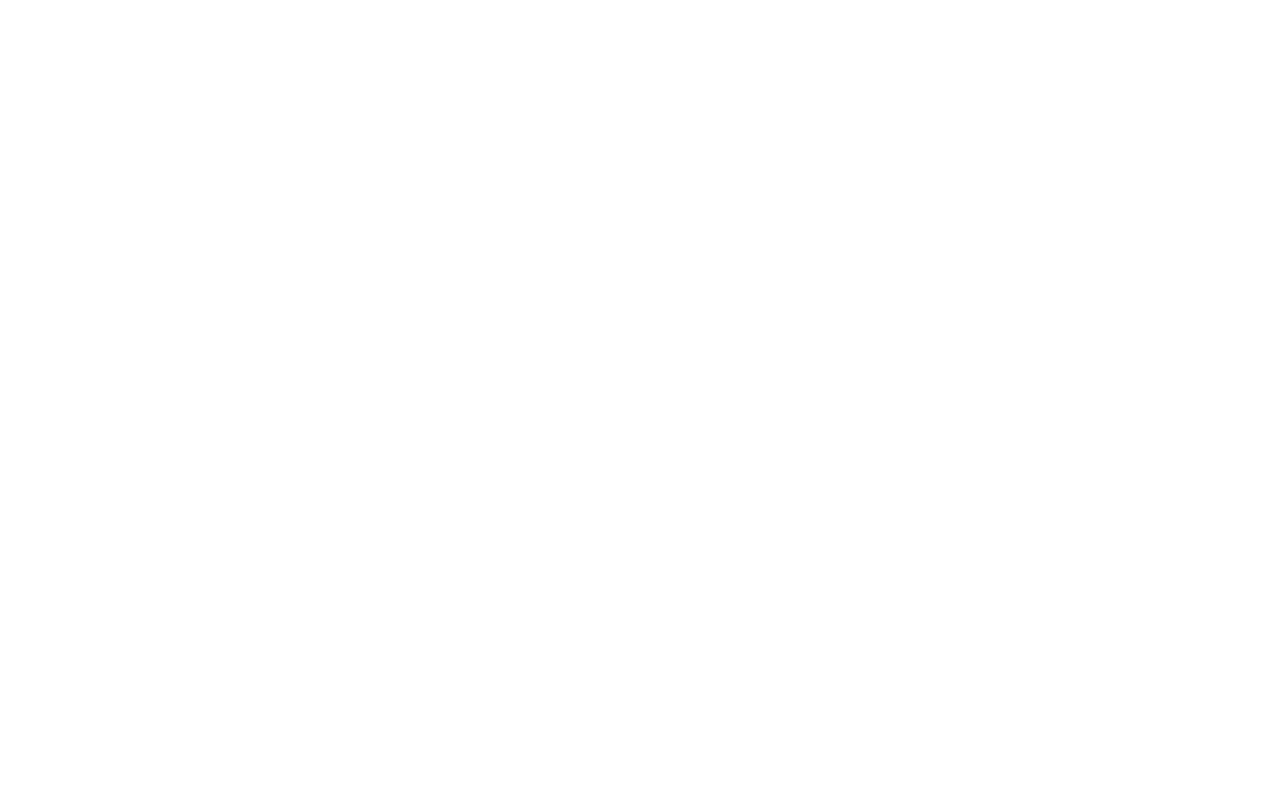
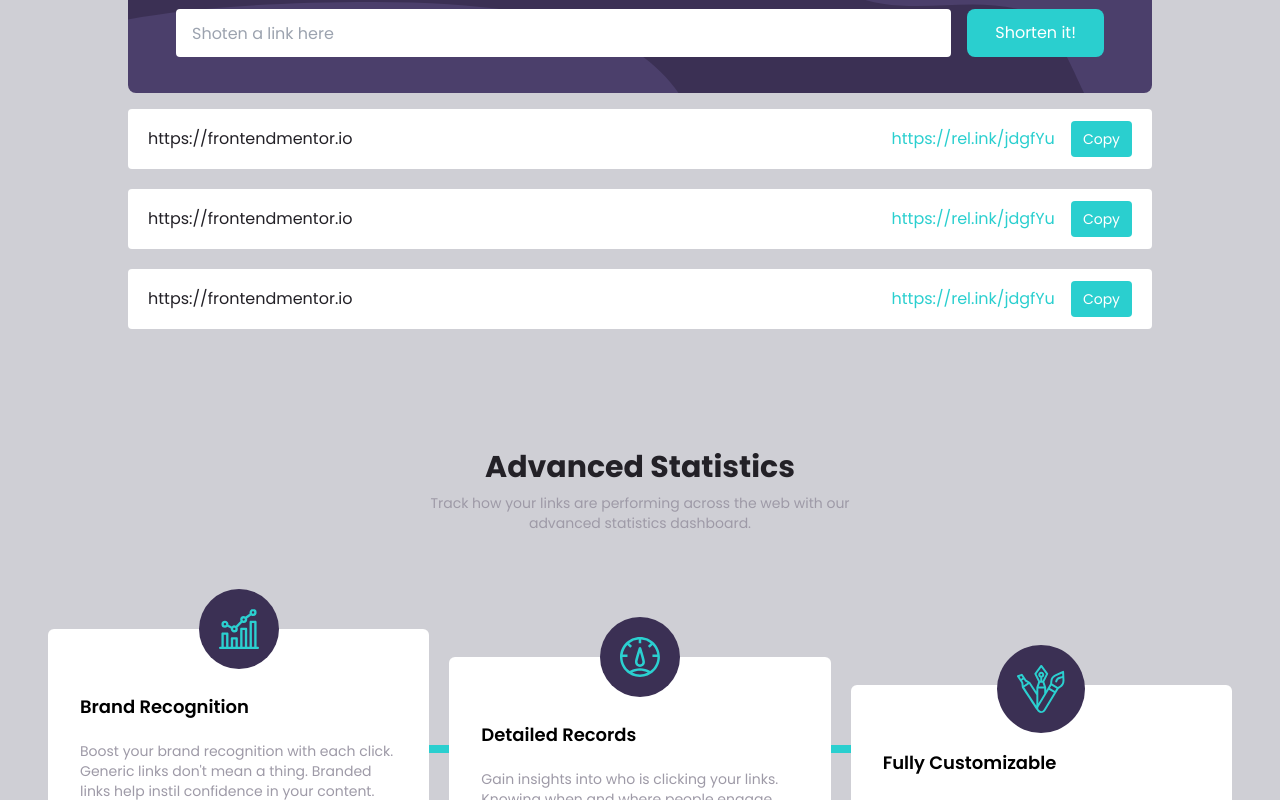
Before and after one commit to kriti2497/url-shortener-nextjs, a Next.js app: page / in a window 1280 px wide. Shown: the part 740-1540 px from the top of the page. Before the commit the page ends 800 px from the top, so only its background shows below. Built offline with nearby package versions, Linux system fonts and the light colour scheme.

Commit message:
feat: analytic section + link input section

```diff
--- /dev/null
+++ b/app/components/MainUrlDiv.tsx
@@ -0,0 +1,37 @@
+"use client";
+
+import React, { useState } from "react";
+
+import LinkOption from "./common/LinkOption";
+
+const MainUrlDiv = () => {
+  const [linkValue, setLinkValue] = useState("");
+  return (
+    <div className=" bg-shortlyLightestGray">
+      <div className="relative flex flex-col gap-4 mx-auto py-10 w-[80%]">
+        <div className="bg-shortlyDarkViolet rounded-lg flex flex-col lg:flex-row bg-shorten-desktop h-full px-6 py-5 lg:py-9 lg:px-12 gap-4">
+          <input
+            type="text"
+            placeholder="Shoten a link here"
+            className="w-full h-12 px-4 py-1 rounded-[4px]"
+            value={linkValue}
+            onChange={(e: any) => {
+              if (e.target.value.trim()) setLinkValue(e.target.value);
+            }}
+          />
+          <button className="bg-shortlyCyan text-white w-full lg:w-40 rounded-lg p-3">
+            Shorten it!
+          </button>
+        </div>
+
+        <div className="flex flex-col gap-5">
+          <LinkOption />
+          <LinkOption />
+          <LinkOption />
+        </div>
+      </div>
+    </div>
+  );
+};
+
+export default MainUrlDiv;
--- /dev/null
+++ b/app/components/Statistics.tsx
@@ -0,0 +1,56 @@
+import AnalyticsCard from "./common/AnalyticsCard";
+import BrandRecognition from "../images/icon-brand-recognition.svg";
+import DetailedRecords from "../images/icon-detailed-records.svg";
+import FullyCustomizable from "../images/icon-fully-customizable.svg";
+import Image from "next/image";
+import React from "react";
+export interface IAnalytics {
+  img: React.ReactNode;
+  title: string;
+  details: string;
+}
+const Statistics = () => {
+  const analyticsArr: IAnalytics[] = [
+    {
+      img: <Image src={BrandRecognition} alt="brand" />,
+      title: "Brand Recognition",
+      details:
+        "Boost your brand recognition with each click. Generic links don't mean a thing. Branded links help instil confidence in your content.",
+    },
+    {
+      img: <Image src={DetailedRecords} alt="records" />,
+      title: "Detailed Records",
+      details:
+        "Gain insights into who is clicking your links. Knowing when and where people engage with your content helps Inform better decisions.",
+    },
+    {
+      img: <Image src={FullyCustomizable} alt="custom" />,
+      title: "Fully Customizable",
+      details:
+        "Improve brand awareness and content aiscoveraibility through customizable links, supercnarging audience engagement.",
+    },
+  ];
+  return (
+    <div className="px-9 pt-12 pb-40 pt lg:px-12 lg:pt-20 lg:pb-40 bg-shortlyLightestGray">
+      <div className="mb-24">
+        <div className="text-center font-bold text-[28px] lg:text-3xl mb-2 text-shortlyVeryDarkViolet">
+          Advanced Statistics
+        </div>
+        <p className="text-shortlyGrayishViolet text-center text-sm lg:w-[36%] lg:mx-auto">
+          Track how your links are performing across the web with our advanced
+          statistics dashboard.
+        </p>
+      </div>
+      <div className="relative">
+        <hr className="h-2 bg-shortlyCyan absolute top-2/4 w-full border-0" />
+        <div className="flex flex-col lg:flex-row gap-5 [&>*:nth-child(2)]:top-7 [&>*:nth-child(3)]:top-14">
+          {analyticsArr.map((analytic: IAnalytics) => (
+            <AnalyticsCard value={analytic} key={analytic.title} />
+          ))}
+        </div>
+      </div>
+    </div>
+  );
+};
+
+export default Statistics;
--- /dev/null
+++ b/app/components/common/AnalyticsCard.tsx
@@ -0,0 +1,17 @@
+import { IAnalytics } from "../Statistics";
+import React from "react";
+
+const AnalyticsCard: React.FC<{ value: IAnalytics }> = ({ value }) => {
+  const { img, title, details } = value;
+  return (
+    <div className="bg-white px-8 pb-10 pt-16 flex flex-col gap-5 rounded-md relative flex-1">
+      <span className="p-5 bg-shortlyDarkViolet w-fit rounded-full absolute -top-10 left-1/2 -translate-x-1/2">
+        {img}
+      </span>
+      <div className="text-lg font-semibold">{title}</div>
+      <div className="text-shortlyGrayishViolet text-sm">{details}</div>
+    </div>
+  );
+};
+
+export default AnalyticsCard;
--- /dev/null
+++ b/app/components/common/LinkOption.tsx
@@ -0,0 +1,20 @@
+import React from "react";
+
+const LinkOption = () => {
+  return (
+    <div className="bg-white lg:flex justify-between items-center lg:px-5 py-3 rounded">
+      <div className="px-5  py-2 lg:p-0 text-shortlyVeryDarkViolet overflow-ellipsis whitespace-nowrap overflow-hidden">
+        https://frontendmentor.io
+      </div>
+      <hr className="bg-shortlyGray h-[2px] lg:hidden" />
+      <div className="px-5 pt-2 lg:p-0 lg:flex items-center gap-4">
+        <p className="text-shortlyCyan pb-2 lg:p-0">https://rel.ink/jdgfYu</p>
+        <button className="bg-shortlyCyan text-white w-full rounded px-3 py-2 text-sm">
+          Copy
+        </button>
+      </div>
+    </div>
+  );
+};
+
+export default LinkOption;
--- a/app/page.tsx
+++ b/app/page.tsx
@@ -1,12 +1,16 @@
 import Header from "./components/Header";
 import Hero from "./components/Hero";
 import Image from "next/image";
+import MainUrlDiv from "./components/MainUrlDiv";
+import Statistics from "./components/Statistics";
 
 export default function Home() {
   return (
     <>
       <Header />
       <Hero />
+      <MainUrlDiv />
+      <Statistics />
     </>
   );
 }
--- a/tailwind.config.ts
+++ b/tailwind.config.ts
@@ -1,5 +1,4 @@
 import type { Config } from "tailwindcss";
-
 const config: Config = {
   content: [
     "./pages/**/*.{js,ts,jsx,tsx,mdx}",
@@ -8,12 +7,17 @@
   ],
   theme: {
     extend: {
+      // backgroundImage: {
+      //   "gradient-radial": "radial-gradient(var(--tw-gradient-stops))",
+      //   "gradient-conic":
+      //     "conic-gradient(from 180deg at 50% 50%, var(--tw-gradient-stops))",
+      // },
       backgroundImage: {
-        "gradient-radial": "radial-gradient(var(--tw-gradient-stops))",
-        "gradient-conic":
-          "conic-gradient(from 180deg at 50% 50%, var(--tw-gradient-stops))",
+        "shorten-desktop": "url('./images/bg-shorten-desktop.svg')",
+        "shorten-mobile": "url('./images/bg-shorten-mobile.svg')",
       },
       colors: {
+        shortlyLightestGray: "#cfcfd5",
         shortlyCyan: "#2acfcf",
         shortlyDarkViolet: "#3b3054",
         shortlyRed: "#f46262",
```
